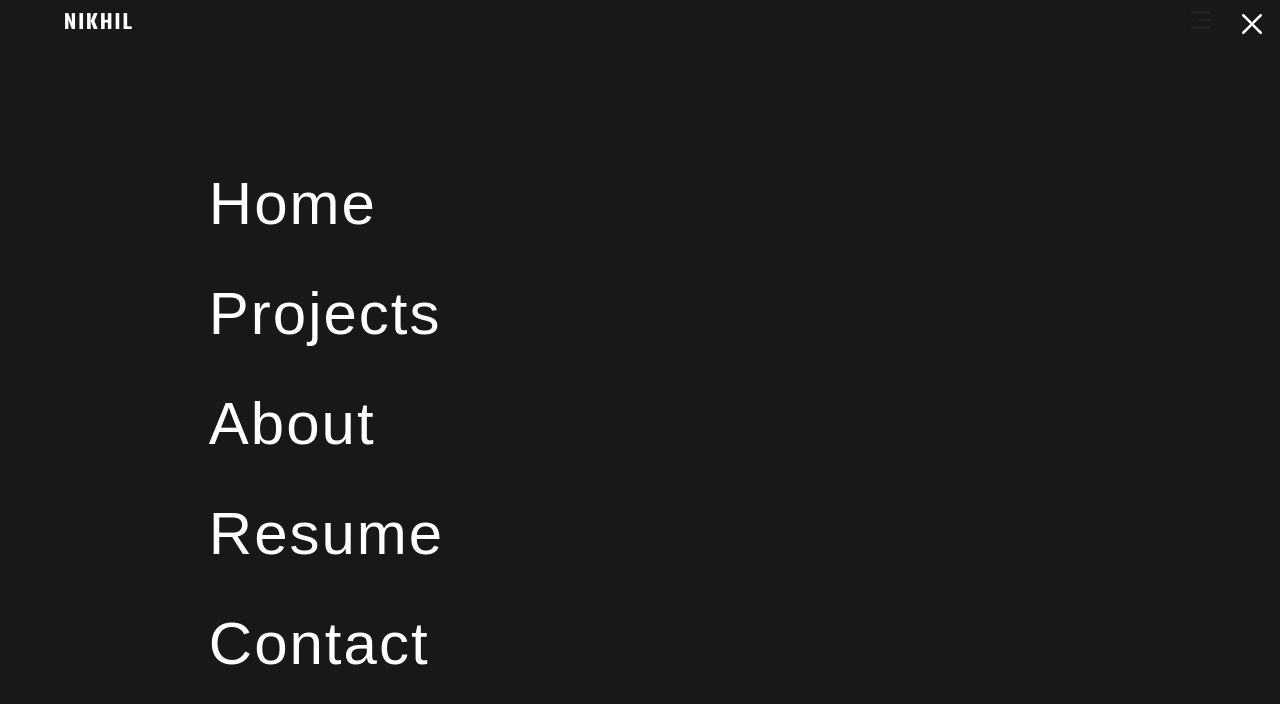
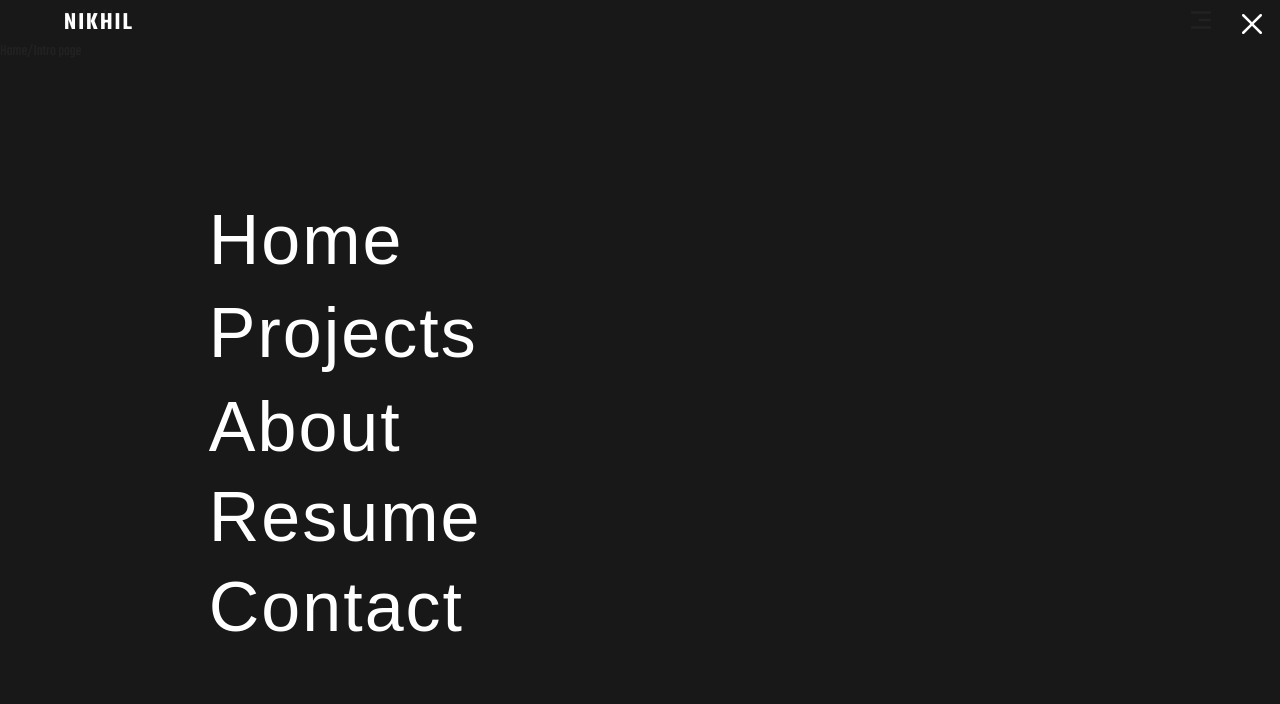
Before and after one commit to NikhilKharche1011/Portfolio, a React (Create React App) app: page / in a window 1280 px wide. Both pictures are taken after a click on the button 1201 px from the left and 23 px from the top of the page. Shown: the top 704 px of the page. Built offline with nearby package versions, Linux system fonts and the light colour scheme; a web font is replaced by a local one.

Commit message:
added some hover for button

```diff
--- a/public/index.html
+++ b/public/index.html
@@ -1,19 +1,18 @@
 <!DOCTYPE html>
 <html lang="en">
+
 <head>
   <meta charset="utf-8" />
   <link rel="icon" href="%PUBLIC_URL%/favicon.ico" />
   <meta name="viewport" content="width=device-width, initial-scale=1" />
   <meta name="theme-color" content="#000000" />
-    <meta
-      name="description"
-      content="Web site created using create-react-app"
-    />
+  <meta name="description" content="Web site created using create-react-app" />
   <link rel="apple-touch-icon" href="%PUBLIC_URL%/logo192.png" />
   <!--
       manifest.json provides metadata used when your web app is installed on a
       user's mobile device or desktop. See https://developers.google.com/web/fundamentals/web-app-manifest/
     -->
+  <link href="https://unpkg.com/aos@2.3.1/dist/aos.css" rel="stylesheet">
   <link rel="manifest" href="%PUBLIC_URL%/manifest.json" />
   <!--
       Notice the use of %PUBLIC_URL% in the tags above.
@@ -26,6 +25,7 @@
     -->
   <title>Nikhil Kharche</title>
 </head>
+
 <body>
   <noscript>You need to enable JavaScript to run this app.</noscript>
   <div id="root"></div>
@@ -39,5 +39,10 @@
       To begin the development, run `npm start` or `yarn start`.
       To create a production bundle, use `npm run build` or `yarn build`.
     -->
+  <script src="https://unpkg.com/aos@2.3.1/dist/aos.js"></script>
+  <script>
+    AOS.init();
+  </script>
 </body>
+
 </html>
--- a/src/App.css
+++ b/src/App.css
@@ -1,27 +1,70 @@
 @import url('https://fonts.googleapis.com/css2?family=Jersey+20&display=swap');
 @import url('https://fonts.googleapis.com/css2?family=Teko:wght@300..700&display=swap');
 
-#root{
+#root {
   height: 100vh;
   width: 100%;
   overflow-x: hidden;
   overflow-y: scroll;
   background-color: #1a1a1a;
 }
+
 #root::-webkit-scrollbar {
-  display: none;
+  width: 5px;
 }
 
-.navbarfont{
+#root::-webkit-scrollbar-thumb {
+  /* color: rgb(255,75,74); */
+  background-color: #fff;
+  border-radius: 4px;
+  box-shadow: 0 0 20px rgba(255, 0, 0, 0.2);
+}
+
+#root::-webkit-scrollbar-track {
+  background-color: #1a1a1a;
+  border-radius: 4px;
+}
+
+.navbarfont {
   font-family: "Jersey 20", sans-serif;
   font-weight: 400;
-  font-style: normal;
+  font-style:normal;
+  line-height: 1;
 }
-
-.navbar_header{
+.navbarfont:hover{
+  color: #ff4545;
+  transition: 1s ease-in-out;
+}
+.navbarfont:nth-child(2){
+  line-height: 1.1;
+}
+*{
+  font-family: "Teko", sans-serif;
+}
+.navbar_header {
   font-family: "Teko", sans-serif;
   font-weight: 300;
   font-style: normal;
+
+}
+
+.navbarfont::after {
+  content: '';
+  position: absolute;
+  bottom: 0;
+  left: 0;
+  width: 100%;
+  height: 3px;
+  background-color: #fff;
+  transform: scaleX(0);
+  transform-origin: left;
+  transition: 0.7s ease-in-out;
+}
+
+.navbarfont:hover::after {
+  transform: scaleX(1);
+  background-color: #ff4545;
+  transform-origin: center;
 }
 
 .scroll::-webkit-scrollbar {
@@ -34,11 +77,11 @@
 
 .scrollcss::-webkit-scrollbar-thumb {
   /* color: rgb(255,75,74); */
-  background-color: rgb(255, 75, 74);
+  background-color: #fff;
   border-radius: 4px;
 }
 
 .scrollcss::-webkit-scrollbar-track {
-  background-color: rgb(239, 239, 239);
+  background-color: #1a1a1a;
   border-radius: 4px;
 }
--- a/src/App.js
+++ b/src/App.js
@@ -1,11 +1,18 @@
 import React, { useEffect, useState, Suspense, lazy } from 'react';
-import { ChakraProvider } from '@chakra-ui/react';
+import { ChakraProvider, Flex } from '@chakra-ui/react';
 import { HashRouter as Router, Routes, Route } from 'react-router-dom';
 import Navbar from './Components/Navbar';
+const Home = lazy(() => import('./Components/Home'))
 function App() {
   return (
     <ChakraProvider>
+      <Router>
       <Navbar />
+        <Routes>
+          <Route path='/' element={<Home />} />
+        </Routes>
+      </Router>
+
 
     </ChakraProvider>
   );
--- /dev/null
+++ b/src/Components/Home.js
@@ -0,0 +1,13 @@
+import React from 'react'
+import { Flex, Text } from '@chakra-ui/react'
+const Home = () => {
+    return (
+        <Flex w='100%' h='95lvh'>
+            <Text color='white'>
+                Home/Intro page
+            </Text>
+        </Flex>
+    )
+}
+
+export default Home
--- a/src/Components/Navbar.js
+++ b/src/Components/Navbar.js
@@ -14,42 +14,44 @@ import {
   useDisclosure
 } from '@chakra-ui/react'
 import { CgMenuRightAlt } from "react-icons/cg";
+import { color, easeInOut } from 'framer-motion';
 
 const Navbar = () => {
   const { isOpen, onOpen, onClose } = useDisclosure()
   const btnRef = React.useRef()
   return (
-    <Flex w='100%' h='auto'>
-      <Flex py='5px' px={{xl:'5%', lg:'5%', md:'5%', sm:'5%', base:'3%'}} w='100%' justifyContent='space-between'>
-        <Flex color='#fff' className='navbar_header'  fontSize='25px' letterSpacing='2px' cursor='pointer'>Nikhil</Flex>
+    <Flex w='100%' h='5vh' alignItems='center'>
+      <Flex   py='5px' px={{ xl: '5%', lg: '5%', md: '5%', sm: '5%', base: '3%' }} w='100%' justifyContent='space-between'>
+        <Flex color='#fff'  className='navbar_header' fontSize='26px' letterSpacing='2px' cursor='pointer'>Nikhil</Flex>
         <Flex>
           {/* <Flex cursor='pointer' mx='10px' fontSize='25px'>
             <MdOutlineLightMode />
           </Flex> */}
-          <Flex cursor='pointer' justifyContent='flex-end'  fontSize='25px'>
+          <Flex cursor='pointer' justifyContent='flex-end' fontSize='25px'>
 
-            <Flex fontSize='30px' as='button' bgColor='transparent' m='0px' p='0px' _hover={{bgColor:'transparent'}} ref={btnRef} onClick={onOpen}>
-              <CgMenuRightAlt color='#fff' />
+            <Flex fontSize='30px' as='button' justifyContent='center' alignItems='center' bgColor='transparent' m='0px' p='0px' _hover={{ bgColor: 'transparent', color:'#ff4545' }} ref={btnRef} onClick={onOpen}>
+              <CgMenuRightAlt   color='#fff' />
             </Flex>
             <Drawer
               isOpen={isOpen}
               placement='top'
               onClose={onClose}
               finalFocusRef={btnRef}
+
             >
               <DrawerOverlay />
-              <DrawerContent h='100lvh' bgColor='#1a1a1aeb' transition='0.6s ease-in-out'>
-                <Flex py='5px' px={{xl:'5%', lg:'5%', md:'5%', sm:'5%', base:'3%'}} w='100%' justifyContent='space-between'>
-                <DrawerCloseButton color='#fff' m='0px' p='0px'  fontSize={{xl:'20px', lg:'20px', md:'20px', sm:'20px', base:'20px'}} />
-                <DrawerHeader color='#fff'  className='navbar_header' justifyContent='flex-start' p='0px' fontSize='25px' letterSpacing='2px'>NIKHIL</DrawerHeader>
+              <DrawerContent h='100lvh' bgColor='#1a1a1aeb' transition='transform 1s ease-in-out'>
+                <Flex py='5px' px={{ xl: '5%', lg: '5%', md: '5%', sm: '5%', base: '3%' }} w='100%' justifyContent='space-between'>
+                  <DrawerCloseButton color='#fff' m='0px' p='0px' fontSize={{ xl: '20px', lg: '20px', md: '20px', sm: '20px', base: '20px' }} />
+                  <DrawerHeader color='#fff' className='navbar_header' justifyContent='flex-start' p='0px' fontSize='25px' letterSpacing='2px'>NIKHIL</DrawerHeader>
                 </Flex>
                 <DrawerBody >
-                  <Flex w='100%' flexDirection='column' h='100%' justifyContent='center' alignItems='flex-start' pl='15%'>
-                    <Flex my='10px' letterSpacing='2px' color='#fff'  className='navbarfont' fontSize={{xl:'60px', lg:'60px', md:'60px', sm:'60px', base:'50px'}}>Home</Flex>
-                    <Flex my='10px' letterSpacing='2px' color='#fff'  className='navbarfont' fontSize={{xl:'60px', lg:'60px', md:'60px', sm:'60px', base:'50px'}}>Projects</Flex>
-                    <Flex my='10px' letterSpacing='2px' color='#fff'  className='navbarfont' fontSize={{xl:'60px', lg:'60px', md:'60px', sm:'60px', base:'50px'}}>About</Flex>
-                    <Flex my='10px' letterSpacing='2px' color='#fff'  className='navbarfont' fontSize={{xl:'60px', lg:'60px', md:'60px', sm:'60px', base:'50px'}}>Resume</Flex>
-                    <Flex my='10px' letterSpacing='2px' color='#fff'  className='navbarfont' fontSize={{xl:'60px', lg:'60px', md:'60px', sm:'60px', base:'50px'}}>Contact</Flex>
+                  <Flex  w='100%' flexDirection='column' h='100%' justifyContent='center' alignItems='flex-start' pl='15%'>
+                    <Flex  position='relative' my='10px' letterSpacing='2px' color='#fff' className='navbarfont' fontSize={{ xl: '70px', lg: '70px', md: '70px', sm: '70px', base: '50px' }}>Home</Flex>
+                    <Flex  position='relative' my='10px' letterSpacing='2px' color='#fff' className='navbarfont' fontSize={{ xl: '70px', lg: '70px', md: '70px', sm: '70px', base: '50px' }}>Projects</Flex>
+                    <Flex  position='relative' my='10px' letterSpacing='2px' color='#fff' className='navbarfont' fontSize={{ xl: '70px', lg: '70px', md: '70px', sm: '70px', base: '50px' }}>About</Flex>
+                    <Flex  position='relative' my='10px' letterSpacing='2px' color='#fff' className='navbarfont' fontSize={{ xl: '70px', lg: '70px', md: '70px', sm: '70px', base: '50px' }}>Resume</Flex>
+                    <Flex  position='relative' my='10px' letterSpacing='2px' color='#fff' className='navbarfont' fontSize={{ xl: '70px', lg: '70px', md: '70px', sm: '70px', base: '50px' }}>Contact</Flex>
                   </Flex>
                 </DrawerBody>
 
--- a/src/index.css
+++ b/src/index.css
@@ -1,15 +1,5 @@
 body {
   margin: 0;
-  font-family: -apple-system, BlinkMacSystemFont, 'Segoe UI', 'Roboto', 'Oxygen',
-    'Ubuntu', 'Cantarell', 'Fira Sans', 'Droid Sans', 'Helvetica Neue',
-    sans-serif;
-  -webkit-font-smoothing: antialiased;
-  -moz-osx-font-smoothing: grayscale;
   background-color: #1a1a1a;
 
 }
-
-code {
-  font-family: source-code-pro, Menlo, Monaco, Consolas, 'Courier New',
-    monospace;
-}
```
Also changed, not shown: 1 other file (tests, documents, lock files or other folders). Lines whose indentation alone changed are shown as unchanged.
